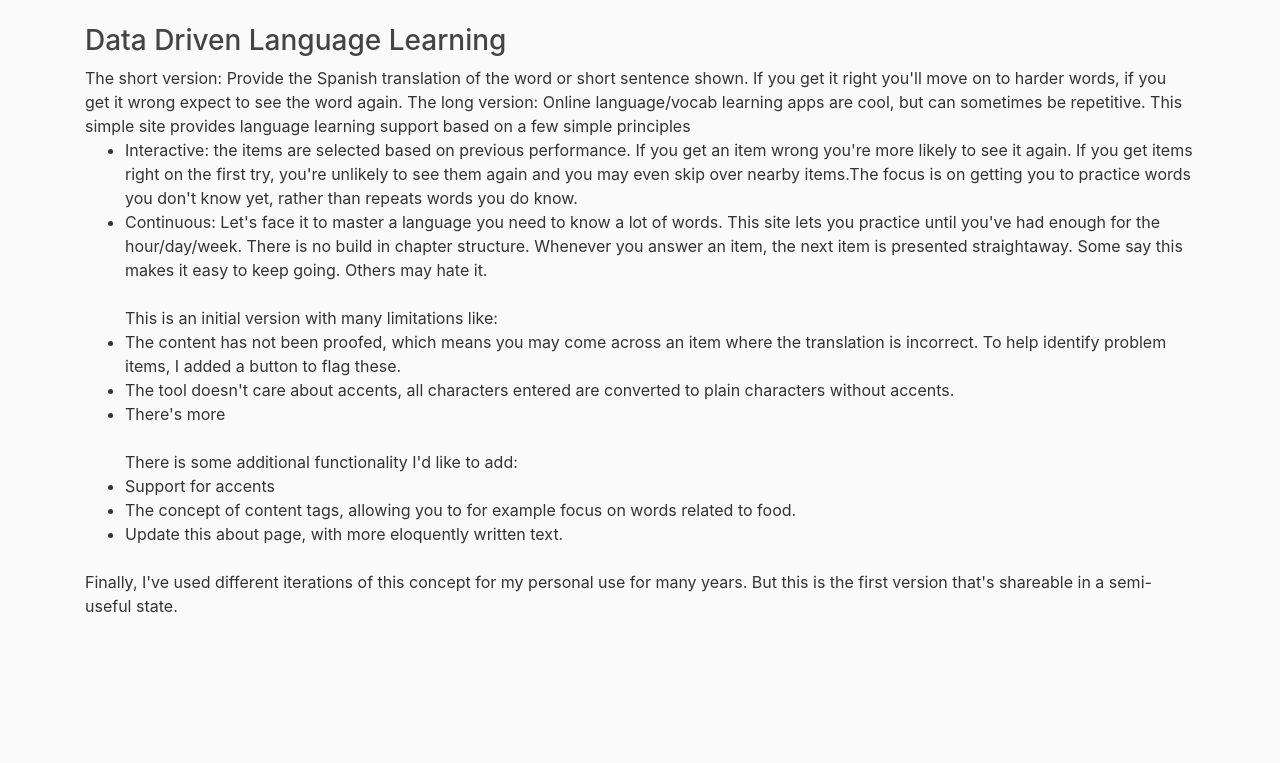
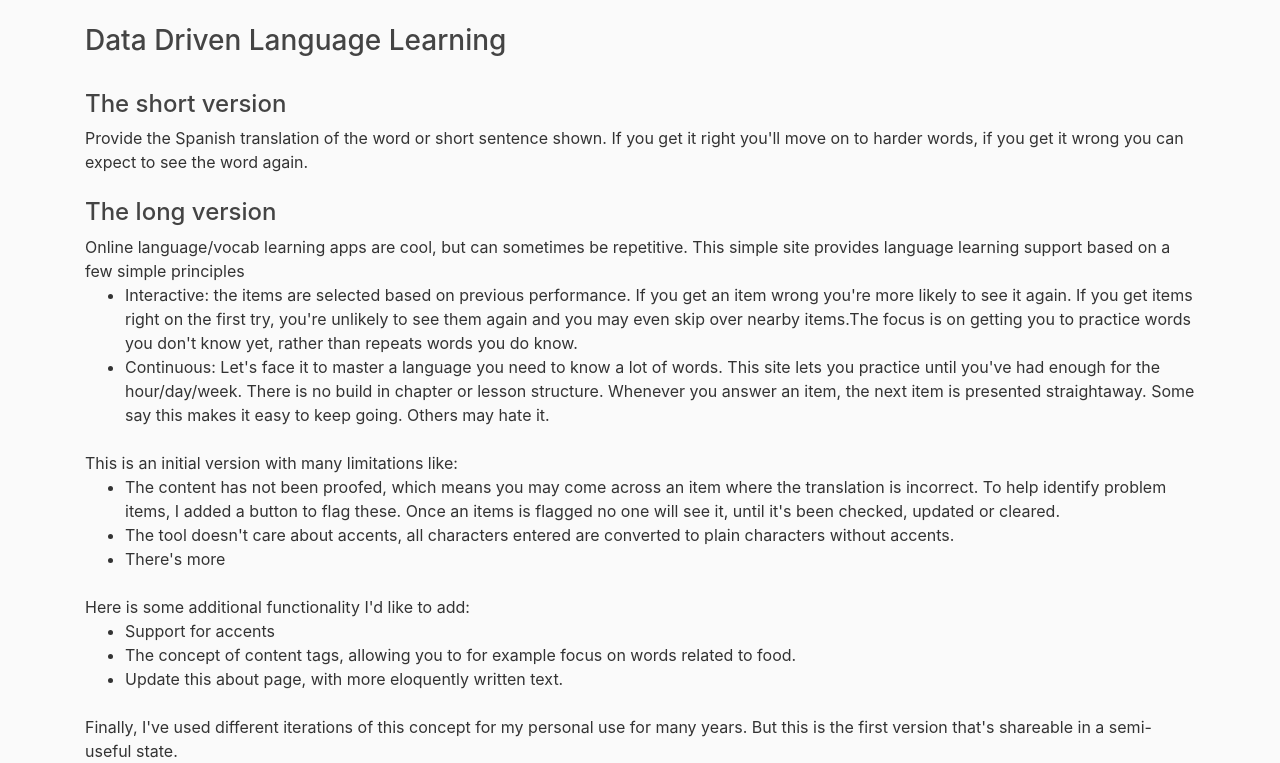
Before and after one commit to MatAff/QuizIt, a Django app: page /about/ in a window 1280 px wide. Shown: the part 56-819 px from the top of the page. Before the commit the page ends 669 px from the top, so only its background shows below. Run offline with Django 3.2, Linux system fonts and the light colour scheme; some libraries are stand-ins or nearby versions.

Commit message:
update about

```diff
--- a/quizitsite/quizit/templates/quizit/about.html
+++ b/quizitsite/quizit/templates/quizit/about.html
@@ -5,24 +5,28 @@
 {% block content %}
 
 <h3>Data Driven Language Learning</h3>
-The short version: Provide the Spanish translation of the word or short sentence shown. If you get it right you'll move on to harder words, if you get it wrong expect to see the word again.
-
-The long version: Online language/vocab learning apps are cool, but can sometimes be repetitive. This simple site provides language learning support based on a few simple principles
+<br>
+<h4>The short version</h4>
+Provide the Spanish translation of the word or short sentence shown. If you get it right you'll move on to harder words, if you get it wrong you can expect to see the word again.
+<br><br>
+<h4>The long version</h4>
+Online language/vocab learning apps are cool, but can sometimes be repetitive. This simple site provides language learning support based on a few simple principles
 
 <ul>
 <li>Interactive: the items are selected based on previous performance. If you get an item wrong you're more likely to see it again. If you get items right on the first try, you're unlikely to see them again and you may even skip over nearby items.The focus is on getting you to practice words you don't know yet, rather than repeats words you do know.</li>
-<li>Continuous: Let's face it to master a language you need to know a lot of words. This site lets you practice until you've had enough for the hour/day/week. There is no build in chapter structure. Whenever you answer an item, the next item is presented straightaway. Some say this makes it easy to keep going. Others may hate it.</li>
+<li>Continuous: Let's face it to master a language you need to know a lot of words. This site lets you practice until you've had enough for the hour/day/week. There is no build in chapter or lesson structure. Whenever you answer an item, the next item is presented straightaway. Some say this makes it easy to keep going. Others may hate it.</li>
 </ul>
 <br>
+
+This is an initial version with many limitations like:
 <ul>
-This is an initial version with many limitations like:
-<li>The content has not been proofed, which means you may come across an item where the translation is incorrect. To help identify problem items, I added a button to flag these. </li>
+<li>The content has not been proofed, which means you may come across an item where the translation is incorrect. To help identify problem items, I added a button to flag these. Once an items is flagged no one will see it, until it's been checked, updated or cleared.</li>
 <li>The tool doesn't care about accents, all characters entered are converted to plain characters without accents. </li>
 <li>There's more</li>
 </ul>
 <br>
+Here is some additional functionality I'd like to add:
 <ul>
-There is some additional functionality I'd like to add:
 <li>Support for accents</li>
 <li>The concept of content tags, allowing you to for example focus on words related to food. </li>
 <li>Update this about page, with more eloquently written text. </li>
```
